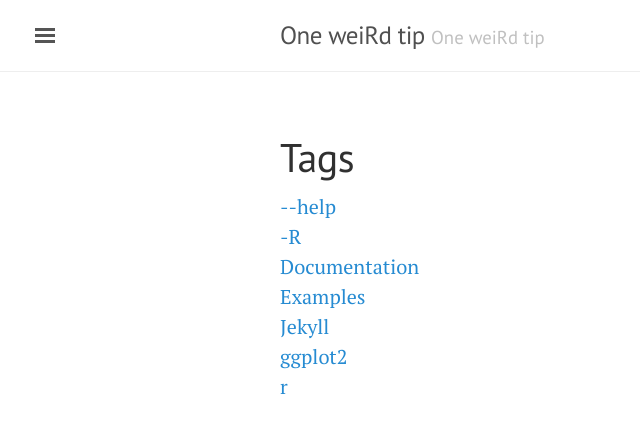
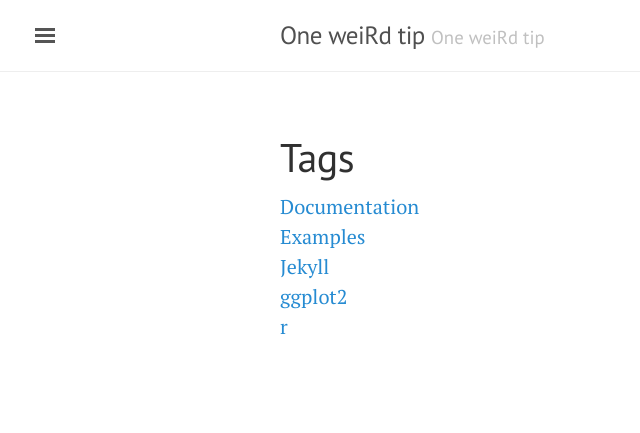
Before and after one commit to bragqut/bragqut.github.io, a Jekyll site: the page built from tags.md, in a window 1280 px wide. Shown: the top 433 px of the page, without its empty margins (0-640 px from the left). Built offline with Jekyll 4.4.1, drawn with Linux system fonts in a browser that asks for light colours.

Commit message:
removing dead slugs

```diff
--- a/_data/tags.yml
+++ b/_data/tags.yml
@@ -7,12 +7,6 @@
 - slug: examples
   name: Examples
 
-- slug: -help
-  name: --help
-
-- slug: -r
-  name: -R
-
 - slug: r
   name: r
 
```
